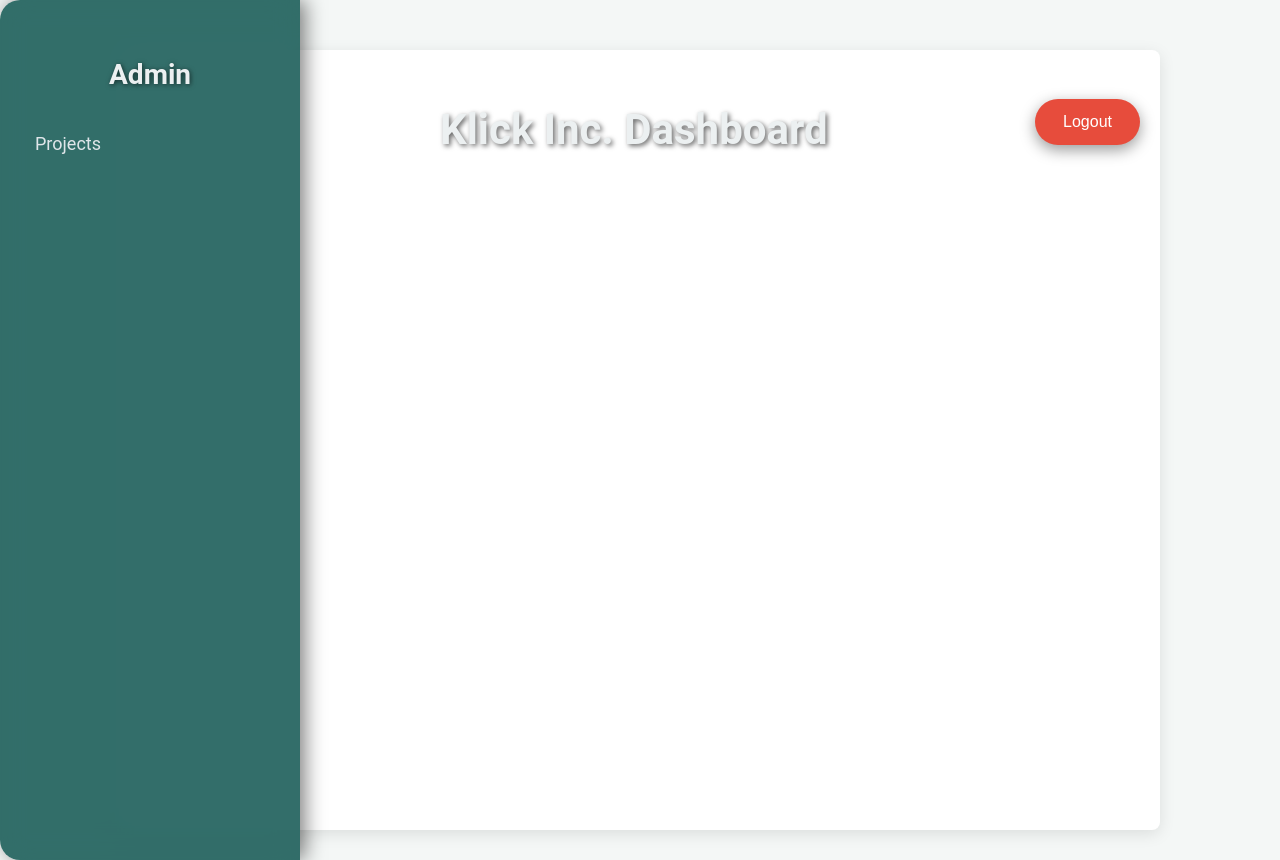
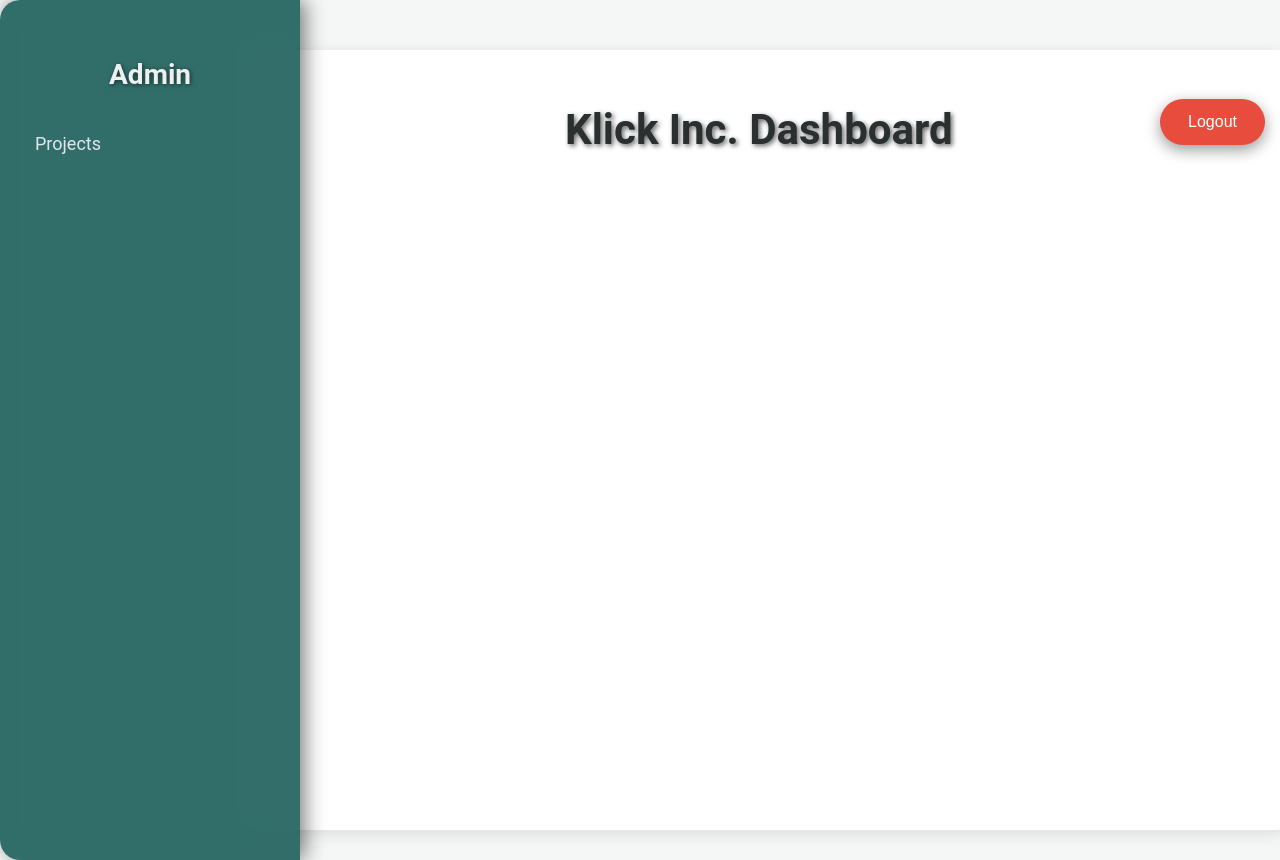
Before and after one commit to l4nzaerol/CaseStudy_Midterm, a React (Create React App) app in the folder pmsfrontend/: page /dashboard in a window 1280 px wide. Built offline with nearby package versions, Linux system fonts and the light colour scheme; sample sign-in values are in the browser's storage.

Commit message:
dashboard

```diff
--- a/pmsfrontend/src/styles/Dashboard.css
+++ b/pmsfrontend/src/styles/Dashboard.css
@@ -108,7 +108,8 @@
     padding: 50px;
     display: flex;
     flex-direction: column;
-    gap: 40px;
+    gap: 60px;
+    margin-left: 250px;
 }
 
 /* Header */
@@ -122,7 +123,7 @@
 .dashboard-header h2 {
     font-size: 42px;
     font-weight: bold;
-    color: #ecf0f1;
+    color: #2a2f30;
     text-shadow: 2px 2px 5px rgba(0, 0, 0, 0.6);
     margin-left: 300px;
 }
```
